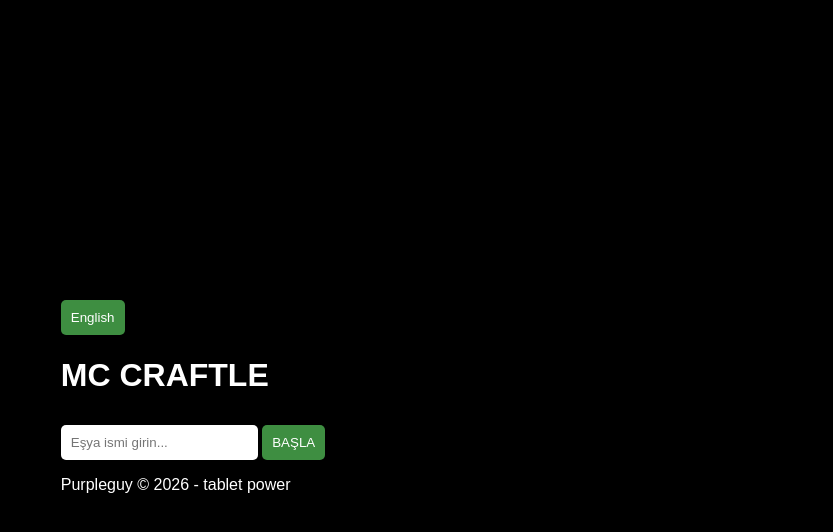
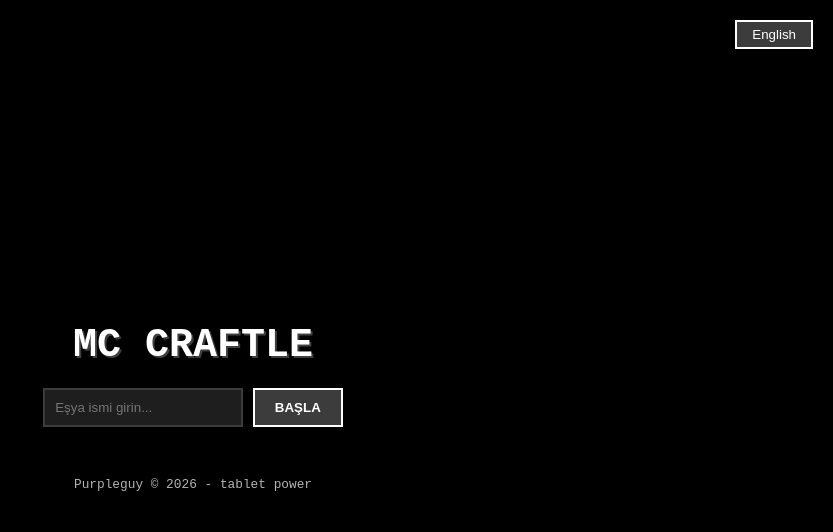
Before and after one commit to aftonpurpleguy560-byte/MC-Craftle, a website: page index.html in a window 1280 px wide. Shown: the whole page, without its empty margins (447-1280 px from the left). Drawn offline with Linux system fonts and the light colour scheme.

Commit message:
Update style.css

```diff
--- a/style.css
+++ b/style.css
@@ -1,51 +1,103 @@
-/* Ana tema ve arka plan ayarları */
+/* Genel Sayfa Ayarları */
 body {
-    background-color: #000000; /* İstediğin gibi arka plan siyah */
+    background-color: black; /* Arka plan her zaman siyah [cite: 2026-01-27] */
     color: white;
-    font-family: 'Arial', sans-serif;
+    font-family: 'Courier New', Courier, monospace; /* Minecraft havası için */
+    margin: 0;
     display: flex;
     flex-direction: column;
     align-items: center;
     justify-content: center;
-    height: 100vh;
-    margin: 0;
+    min-height: 100vh;
+    text-align: center;
 }
 
-/* Eşya kutucuklarının stili */
-.item-slot {
-    width: 64px;
-    height: 64px;
-    background-color: #8B8B8B;
-    border: 4px solid #373737;
-    margin: 5px;
-    display: flex;
-    align-items: center;
-    justify-content: center;
-    /* Resim artık doğrudan internet linkinden geliyor */
-    background-image: url('https://raw.githubusercontent.com/PrismarineJS/minecraft-assets/master/data/1.12/items.png');
-    background-repeat: no-repeat;
-    image-rendering: pixelated; /* Minecraft havası için pikseller net olsun */
+/* Konteynır Yapısı */
+#game-container {
+    width: 90%;
+    max-width: 500px;
+    padding: 20px;
 }
 
-/* Eşya koordinatları örnekleri */
-.diamond-sword { background-position: -352px -64px; }
-.iron-ingot { background-position: -128px -32px; }
-.stick { background-position: -160px -128px; }
-
-/* Buton ve giriş alanları */
-input, button {
-    padding: 10px;
-    margin-top: 10px;
-    border-radius: 5px;
-    border: none;
+/* Başlık */
+#game-title {
+    font-size: 2.5rem;
+    margin-bottom: 20px;
+    text-shadow: 2px 2px #3f3f3f;
 }
 
-button {
-    background-color: #3e8e41;
+/* Dil Butonu */
+.lang-wrapper {
+    position: absolute;
+    top: 20px;
+    right: 20px;
+}
+
+#lang-toggle {
+    background-color: #3c3c3c;
     color: white;
+    border: 2px solid white;
+    padding: 5px 15px;
     cursor: pointer;
 }
 
-button:hover {
-    background-color: #327335;
+/* Giriş Alanı */
+.input-section {
+    margin-bottom: 30px;
 }
+
+#search-input {
+    padding: 10px;
+    width: 200px;
+    border: 2px solid #3c3c3c;
+    background: #1e1e1e;
+    color: white;
+}
+
+#start-btn {
+    padding: 10px 20px;
+    background-color: #3c3c3c;
+    color: white;
+    border: 2px solid white;
+    cursor: pointer;
+    font-weight: bold;
+}
+
+#start-btn:hover {
+    background-color: white;
+    color: black;
+}
+
+/* --- SPRITE SİHRİ BURADA --- */
+
+/* Eşya İkon Temeli */
+.item-icon {
+    width: 32px;
+    height: 32px;
+    background-image: url('items.png'); /* items.png dosyanın adıyla aynı olmalı */
+    background-repeat: no-repeat;
+    image-rendering: pixelated; /* Pikseller net görünsün */
+    margin: 20px auto;
+}
+
+/* Eşya Koordinatları (Her eşya 32px genişliğinde yan yana dizili varsayılmıştır) */
+/* Eğer resmin farklıysa bu -32px değerlerini arttırarak bulabilirsin */
+.sprite-diamond       { background-position: 0px 0px; }
+.sprite-stick         { background-position: -32px 0px; }
+.sprite-diamond_sword { background-position: -64px 0px; }
+.sprite-apple         { background-position: -96px 0px; }
+.sprite-iron_ingot    { background-position: -128px 0px; }
+
+/* Sonuç Metni */
+#item-name-result {
+    font-weight: bold;
+    font-size: 1.2rem;
+    margin-top: 10px;
+}
+
+/* Footer [cite: 2026-02-01] */
+.footer {
+    margin-top: 50px;
+    font-size: 0.8rem;
+    opacity: 0.7;
+}
```
